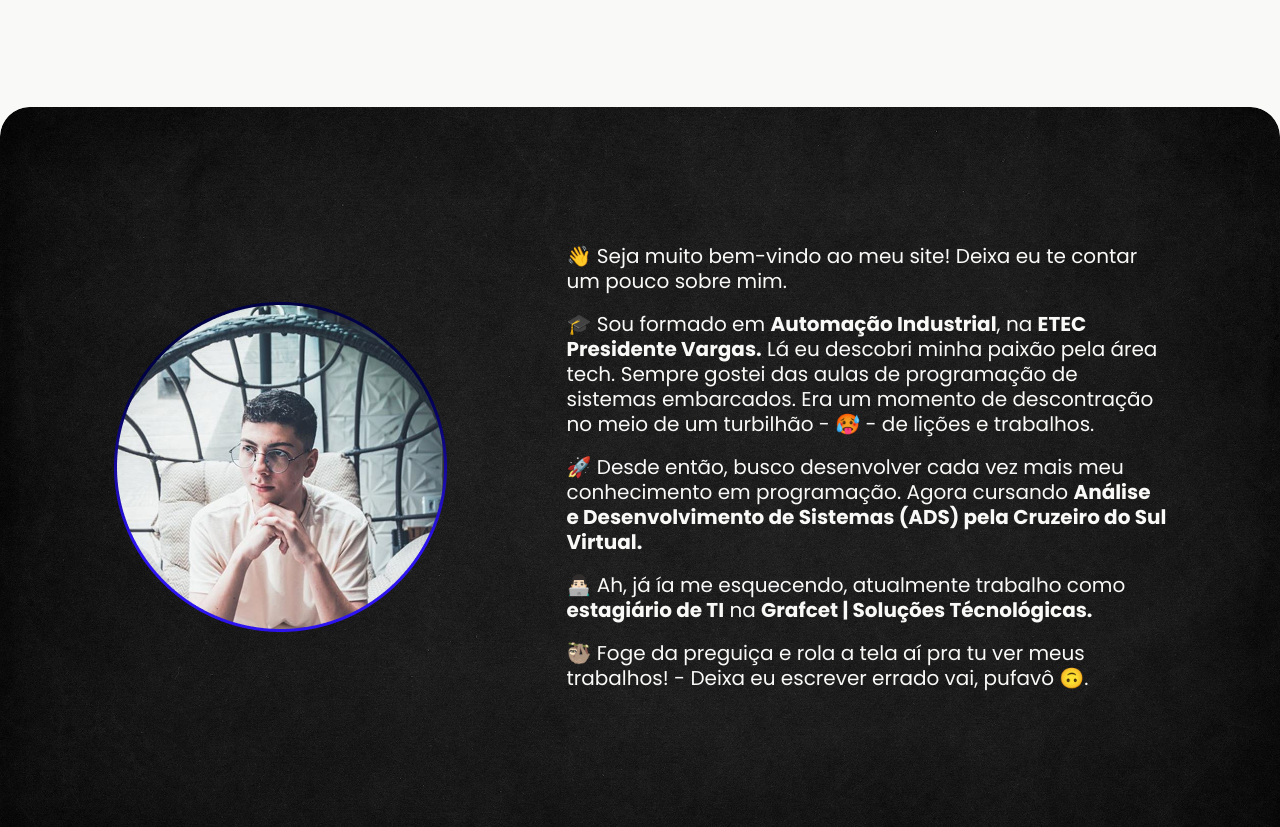
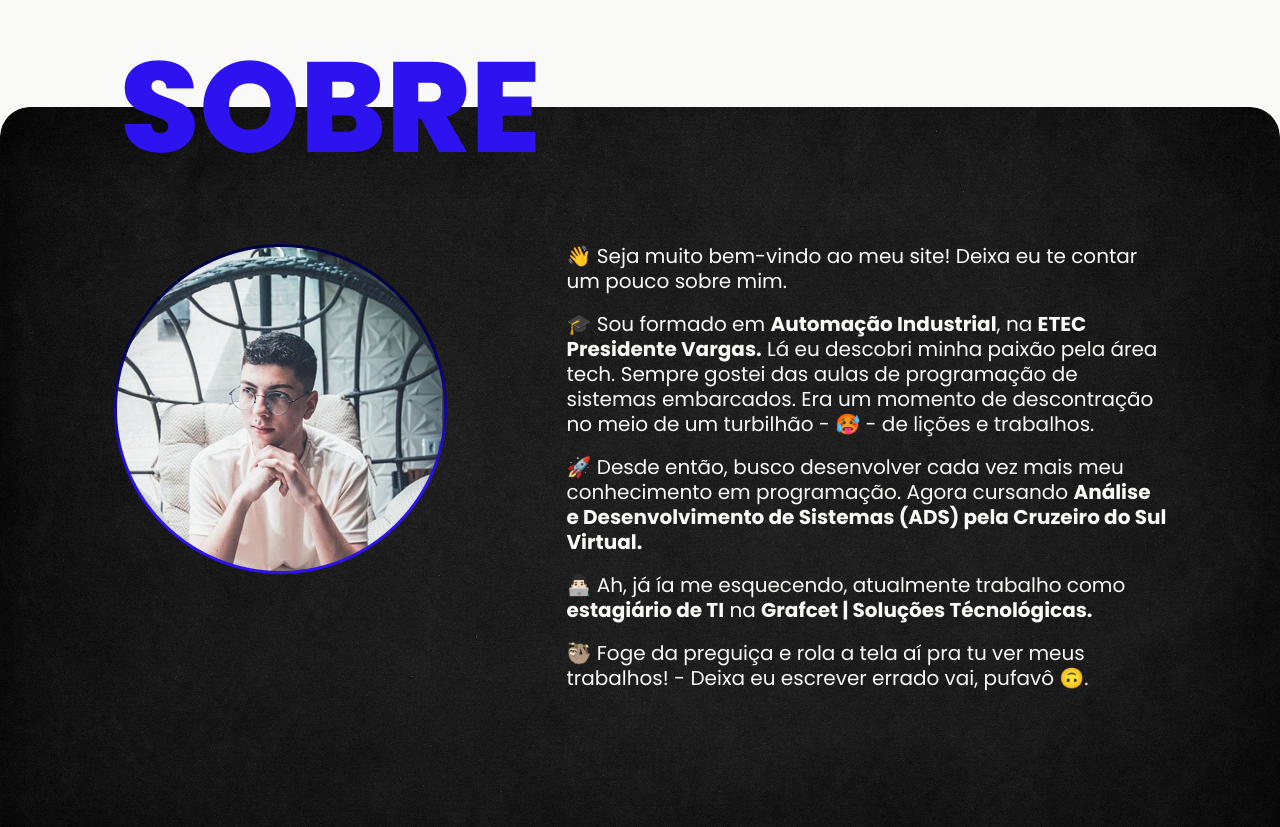
Before and after one commit to MouraGabriel53/SiteProfile, a plain HTML site: page index.html in a window 1280 px wide. Shown: the part 694-1521 px from the top of the page. Drawn offline with Linux system fonts and the light colour scheme.

Commit message:
update about section

```diff
--- a/index.html
+++ b/index.html
@@ -63,10 +63,9 @@
     </article>
     <!--About-->
     <article id="about-article">
-      <!--
       <header id="about-header">
-        <h1>Sobre</h1>
-      </header>-->
+        <h1>SOBRE</h1>
+      </header>
       <section id="about-section">
         <img src="./assets/foto.png" alt="Gabriel Moura's photo" />
         <div id="about-presentation">
--- a/style.css
+++ b/style.css
@@ -36,6 +36,7 @@
   /*About*/
   --about-background: url(./assets/quadro-preto.png);
   --text-color-about: rgba(249, 249, 247, 1);
+  --text-color-about-title: rgba(44, 19, 239, 1);
 }
 
 .dark {
@@ -67,6 +68,7 @@ html {
 
 body {
   background-color: var(--background-color);
+  overflow-x: hidden;
 }
 
 /*HEADER*/
@@ -328,37 +330,44 @@ body {
 #about-article {
   display: flex;
   height: 720px;
+  align-items: center;
   justify-content: center;
-  align-items: center;
 
-  background: var(--about-background) lightgray 50% / cover no-repeat;
+  background: var(--about-background) no-repeat top center/cover;
   border-radius: 30px 30px 0 0;
 }
-/*
+
 #about-header {
   display: flex;
-  width: 421px;
-  height: 192px;
-  align-items: end;
+  width: fit-content;
+  height: fit-content;
+  position: absolute;
+  top: 706px;
+  left: 120px;
 }
 
 #about-header h1 {
-  color: var(--foundation-elefante-light);
-  mix-blend-mode: color;
-  text-align: center;
+  color: var(--text-color-about-title);
   font-family: Poppins;
   font-size: 128px;
   font-style: normal;
   font-weight: 800;
   line-height: normal;
 }
-*/
+
 #about-section {
+  display: flex;
+  width: fit-content;
+  height: fit-content;
+  gap: 120px;
+
+  /*
   display: flex;
   gap: 120px;
   align-items: center;
   max-width: 1200px;
   margin: auto;
+  */
 }
 
 #about-section img {
```
